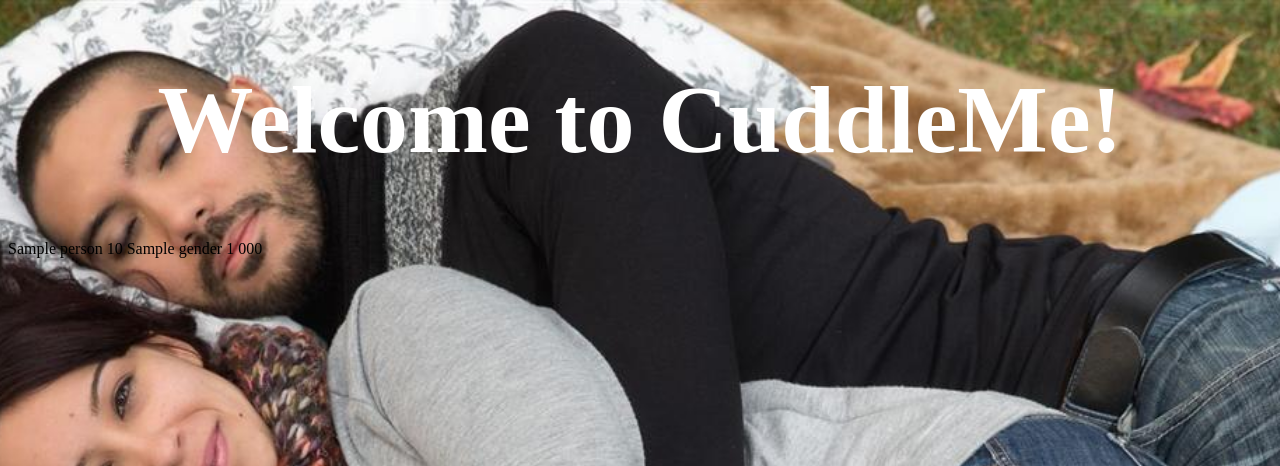
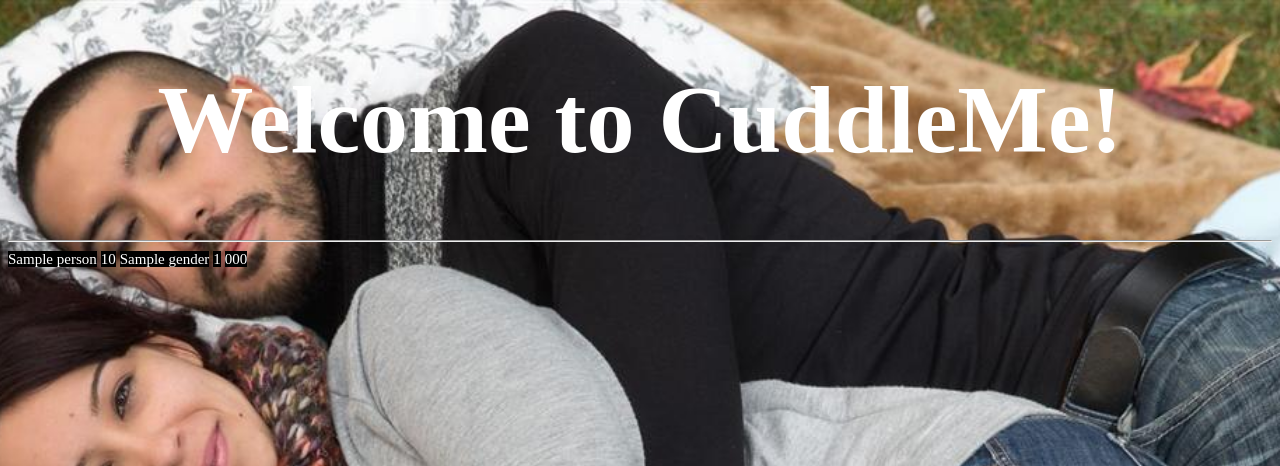
Before and after one commit to JesusGo115/Cuddle-App, a Python web app: template templates/interface.html in a window 1280 px wide. Shown: the top 466 px of the page. Run offline with Jinja, Linux system fonts and the light colour scheme; the template is opened without the code that fills it: most values are stand-ins (such as "Sample title", 1, 10 or a date in 2020).

Commit message:
Interface

```diff
--- a/app.yaml
+++ b/app.yaml
@@ -3,13 +3,9 @@ api_version: 1
 threadsafe: true
 
 handlers:
-- url: /css
-  static_dir: css
 
 - url: /css
   static_dir: css
-- url: /img
-  static_dir: img
 
 - url: /templates
   static_dir: html
--- a/css/style.css
+++ b/css/style.css
@@ -48,12 +48,8 @@ body {
   height: 100px;
 }
 
-<<<<<<< HEAD
 #logo {
   height: 100px
-=======
-#img2 {
-  height: 250px;
 }
 
 .info {
@@ -62,5 +58,10 @@ body {
   text-align: center;
   vertical-align: baseline;
   margin-bottom: 30px;
->>>>>>> d55dc03f58415e538b9e0d89974f28963fe6f656
 }
+
+mark {
+  background-color: black;
+  color: white;
+  font-size: 15px;
+}
--- a/templates/interface.html
+++ b/templates/interface.html
@@ -15,15 +15,15 @@
            background-size:140%;
        }
     </style>
-    <div class="interface">
+    <div>
         {% for person in all_people_key %}
         <div>
-            {{person.name}}
-            {{person.age}}
-            {{person.gender}}
-            {{person.number}}
-            {{person.zip_code}}
-
+            <hr>
+            <mark>{{person.name}}</mark>
+            <mark>{{person.age}}</mark>
+            <mark>{{person.gender}}</mark>
+            <mark>{{person.number}}</mark>
+            <mark>{{person.zip_code}}</mark>
         </div>
         {% endfor %}
 
```
